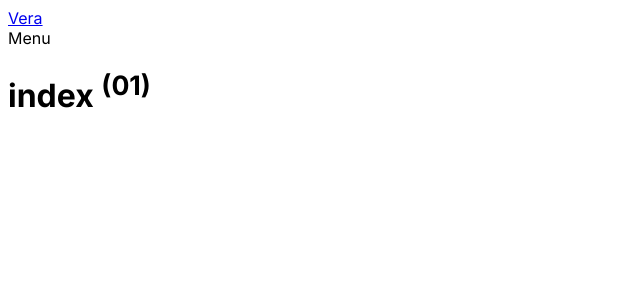
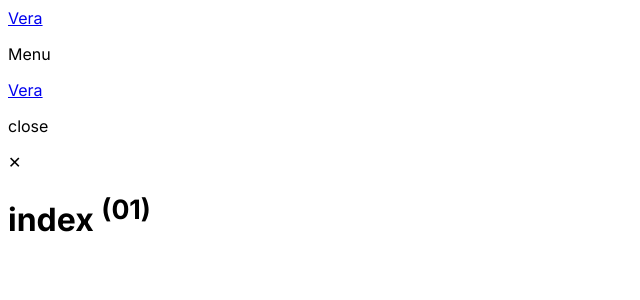
Before and after one commit to juverasworld/my-app, a Next.js app: page / in a window 1280 px wide. Shown: the top 300 px of the page, without its empty margins (0-640 px from the left). Built offline with nearby package versions, Linux system fonts and the light colour scheme.

Commit message:
content update

```diff
--- a/src/components/Menu.js
+++ b/src/components/Menu.js
@@ -1,34 +1,63 @@
 "use client";
 
-import React, {useEffect, useRef, useState} from 'react';
-import Link from 'next/link';
-import "./menu/menu.css"
+import React, { useEffect, useRef, useState } from "react";
+import Link from "next/link";
+import "./menu/menu.css";
 
 const menuLinks = [
-    {path: "/", label: "Home"},
-    {path: "/work", label: "Work"},
-    {path: "/about", label: "About"},
-    {path: "/contact", label: "Contact"},
-    {path: "/lab", label: "Lab"},
+  { path: "/", label: "Home" },
+  { path: "/work", label: "Work" },
+  { path: "/about", label: "About" },
+  { path: "/contact", label: "Contact" },
+  { path: "/lab", label: "Lab" },
 ];
 const Menu = () => {
-const container = useRef();
-const [isMenuOpen, setIsMenuOpen] = useState(false);
-const toggleMenu = ()=>{
-    setIsMenuOpen(!isMenuOpen)
-}
+  const container = useRef();
+  const [isMenuOpen, setIsMenuOpen] = useState(false);
+  const toggleMenu = () => {
+    setIsMenuOpen(!isMenuOpen);
+  };
 
   return (
-    <div className='menu-container' ref={container}>
-    <div className='menu-bar'>
-        <div className='menu-logo'>
+    <div className="menu-container" ref={container}>
+      <div className="menu-bar">
+        <div className="menu-logo">
+          <Link href="/">Vera</Link>
+        </div>
+        <div className="menu-open">
+          <p className="">Menu</p>
+        </div>
+      </div>
+      <div className="menu-overlay">
+        <div className="menu-overlay-bar">
+          <div className="menu-logo">
             <Link href="/">Vera</Link>
+          </div>
+          <div className="meu-close">
+            <p>close</p>
+          </div>
         </div>
-        <div className='menu-open'>Menu</div>
+        <div className="menu-close-icon">
+          <p>&#x2715;</p>
+        </div>
+        <div className="menu-copy">
+          <div className="menu-links">
+            {menuLinks.map((link, index)=>{
+              <div className="menu-link-item" key={index}>
+                <div className="menu-link-item-holder">
+                  <Link href={link.path} className="menu-link">
+                    {link.label}
+                  </Link>
+                </div>
+              </div>
+            })}
+          </div>
+          <div className="menu-info"></div>
+        </div>
+        <div className="menu-preview"></div>
+      </div>
     </div>
-    <div className='menu-overlay'></div>
-    </div>
-  )
-}
+  );
+};
 
-export default Menu
+export default Menu;
```
